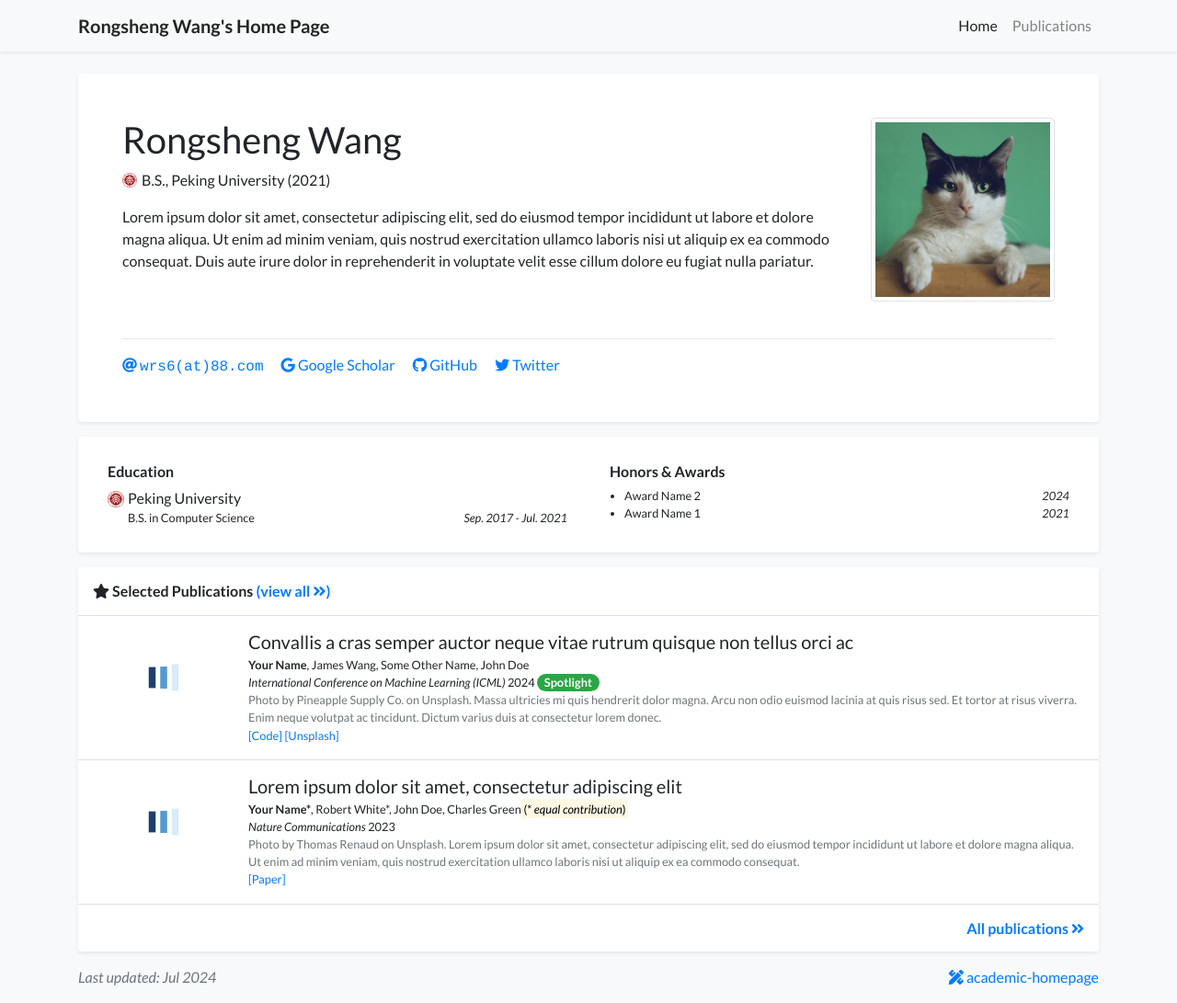
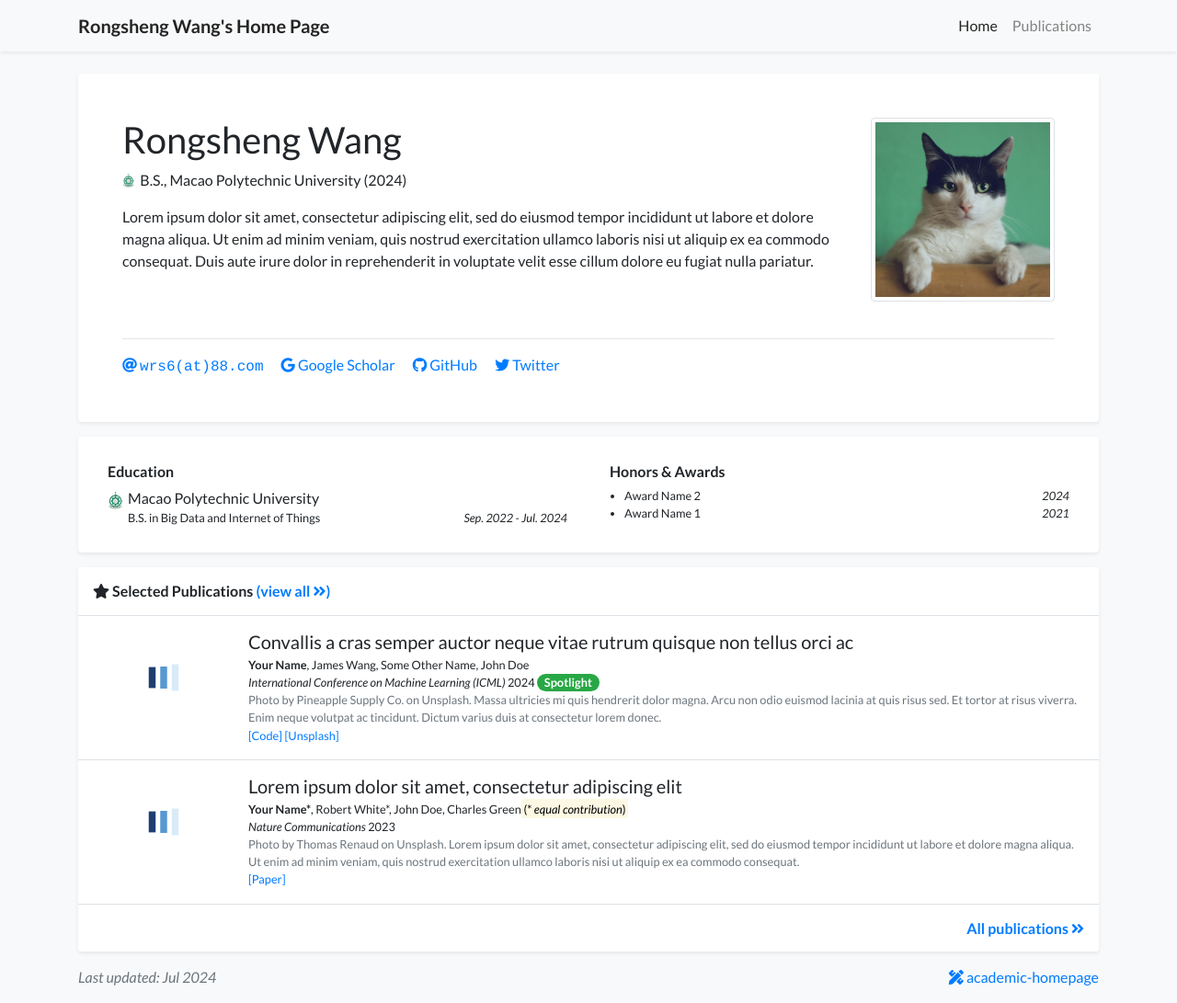
Before and after one commit to WangRongsheng/WangRongsheng.github.io, a Jekyll site: the page built from index.html, in a window 1280 px wide and 1091 px high. Shown: the whole window at 92% size. Built offline with Jekyll 4.4.1, drawn with Linux system fonts in a browser that asks for light colours; a style sheet for code colours, icons or effects is not loaded.

Commit message:
Update profile.yml

```diff
--- a/_data/profile.yml
+++ b/_data/profile.yml
@@ -3,7 +3,7 @@ secondary_name: ""
 navbar_name: "Rongsheng Wang's Home Page"
 
 positions:
-  - '<span class="no-break"><img src="assets/images/badges/PKU_red.png" alt="Peking University" class="inline-badge"/></span> B.S., Peking University (2021)'
+  - '<span class="no-break"><img src="assets/images/badges/mpu_master.png" alt="Macao Polytechnic University" class="inline-badge"/></span> B.S., Macao Polytechnic University (2024)'
 
 email: "wrs6@88.com"
 gscholar: SSaBaioAAAAJ
@@ -26,10 +26,10 @@ portrait_caption: >-
   Photo by Manja Vitolic on Unsplash.
 
 education:
-- name: Peking University
-  logo: assets/images/badges/PKU_red.png
-  position: B.S. in Computer Science
-  date: Sep. 2017 - Jul. 2021
+- name: Macao Polytechnic University
+  logo: assets/images/badges/mpu_master.png
+  position: B.S. in Big Data and Internet of Things
+  date: Sep. 2022 - Jul. 2024
 
 # experience:
 # - name: Peking University
```
